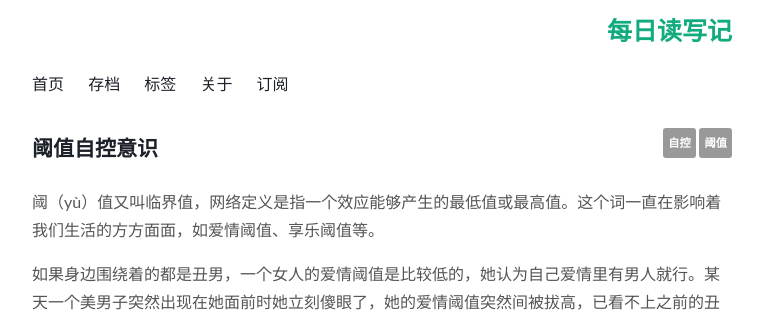
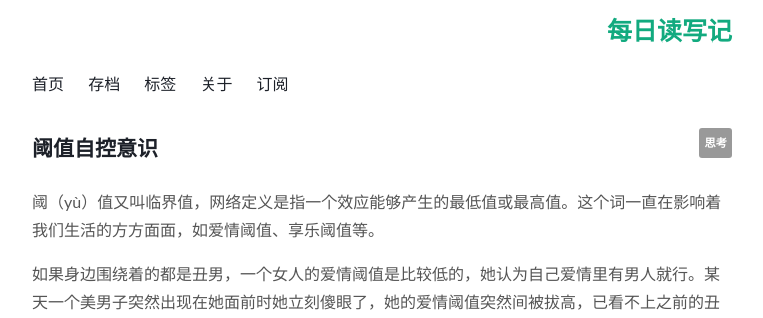
Before and after one commit to Turbo-Snail/ReadingCard, a Jekyll site: the page built from _posts/2017-06-29-threshold.md, in a window 1280 px wide. Shown: the top 318 px of the page, without its empty margins (258-1021 px from the left). Built offline with Jekyll 4.4.1, drawn with Linux system fonts in a browser that asks for light colours; comment, search, counter and statistics services are not loaded.

Commit message:
Update 2017-06-29-threshold.md

```diff
--- a/_posts/2017-06-29-threshold.md
+++ b/_posts/2017-06-29-threshold.md
@@ -2,8 +2,7 @@
 layout: post
 title: 阈值自控意识
 tags:
-- 阈值
-- 自控
+- 思考
 status: publish
 type: post
 published: true
```
